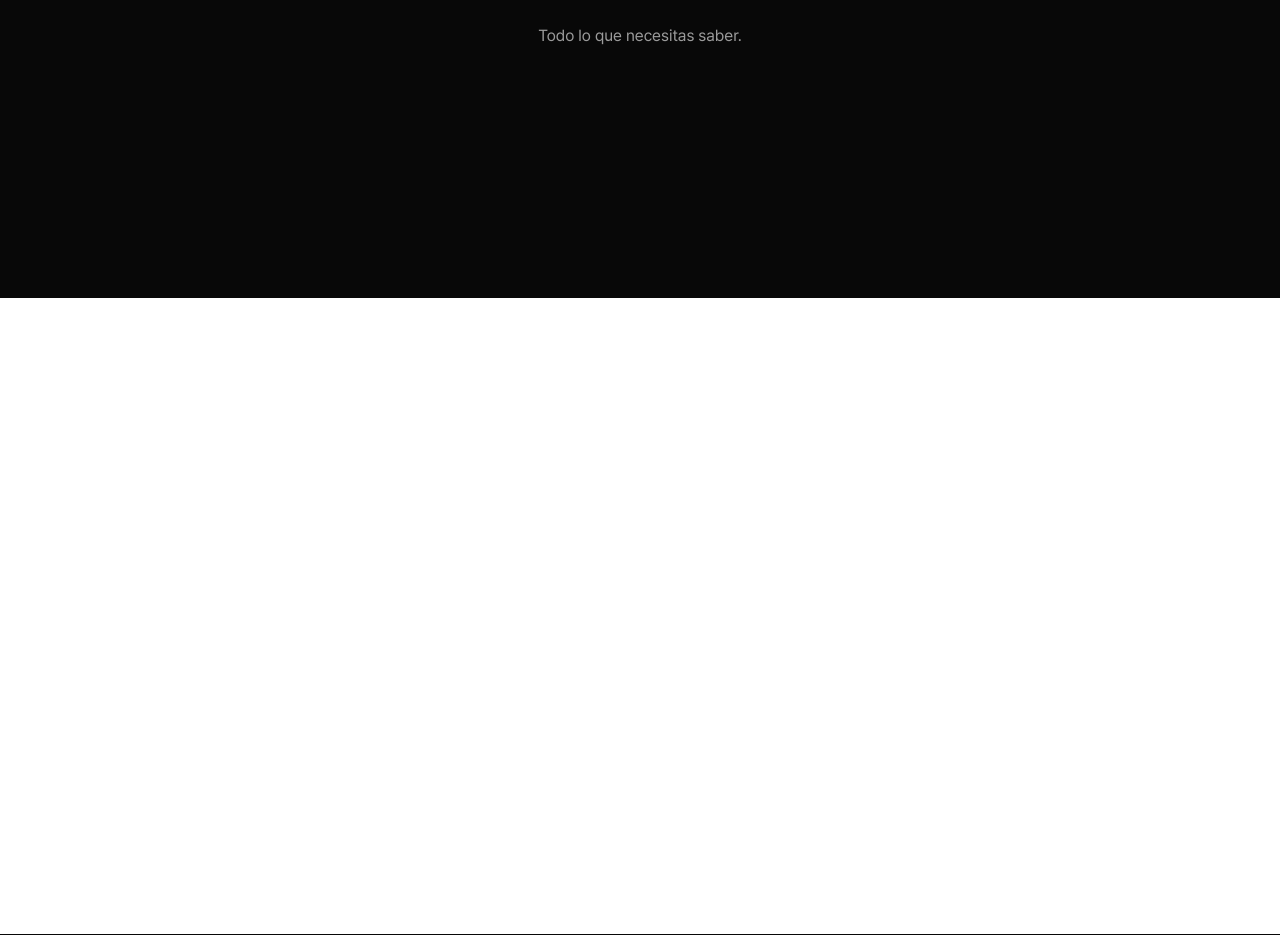
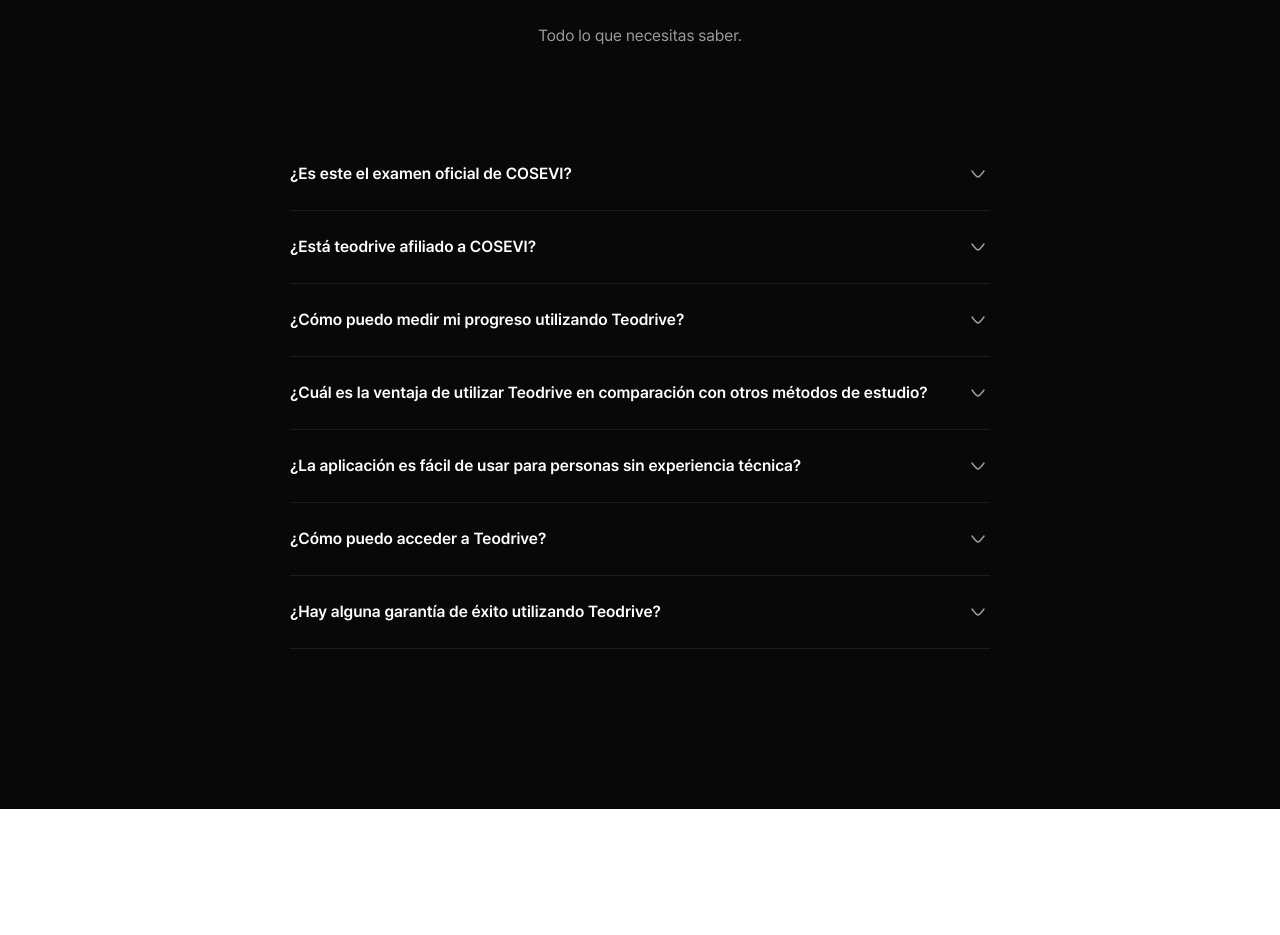
Before and after one commit to gitgunter/teodrive-landing, a React (Vite) app: page / in a window 1280 px wide. Shown: the part 5260-6195 px from the top of the page. Built offline with nearby package versions, Linux system fonts and the light colour scheme.

Commit message:
Added FAQ

```diff
--- a/src/Landing.jsx
+++ b/src/Landing.jsx
@@ -10,6 +10,7 @@
 
 import css from './Landing.module.css'
 import useScrollReset from './hooks/useScrollReset'
+import FAQ from '@components/landing/FAQ/FAQ'
 
 function Landing () {
   const scrollRef = useLocomotiveScroll()
@@ -67,6 +68,7 @@
           title='Preguntas frecuentes'
           description='Todo lo que necesitas saber.'
         />
+        <FAQ />
       </SectionLayout>
       <Footer />
     </main>
--- /dev/null
+++ b/src/components/landing/FAQ/FAQ.jsx
@@ -0,0 +1,45 @@
+/* eslint-disable react-refresh/only-export-components */
+import { useState } from 'react'
+
+import faqConfig from '@config/faqConfig.json'
+
+import css from './FAQ.module.css'
+import Wrap from '@/components/common/Wrap/Wrap'
+import { ArrowDown01 } from '@/assets/icons'
+
+const FAQ = () => {
+  const [activeQuestion, setActiveQuestion] = useState(null)
+
+  const handleOpenQuestion = (id) => {
+    setActiveQuestion((prevId) => (prevId === id ? null : id))
+  }
+
+  return (
+    <div className={css.FAQ}>
+      {faqConfig.map((faq) => (
+        <Question
+          key={faq.id}
+          active={activeQuestion === faq.id}
+          question={faq.question}
+          content={faq.content}
+          onClick={() => handleOpenQuestion(faq.id)}
+        />
+      ))}
+    </div>
+  )
+}
+export default FAQ
+
+const Question = ({ active, question, content, onClick }) => {
+  return (
+    <div onClick={onClick} className={css.Question}>
+      <div className={css.questionHeader}>
+        <h3 className={css.questionTitle}>{question}</h3>
+        <ArrowDown01 className={`${css.dropdownArrow} ${active && css.active}`} />
+      </div>
+      <div className={`${css.questionContentWrapper} ${active && css.active}`}>
+        <div>{content}</div>
+      </div>
+    </div>
+  )
+}
--- /dev/null
+++ b/src/components/landing/FAQ/FAQ.module.css
@@ -0,0 +1,52 @@
+.FAQ {
+  display: flex;
+  flex-direction: column;
+  align-self: center;
+}
+
+.Question {
+  display: flex;
+  flex-direction: column;
+  border-bottom: 1px solid #1b1b1b;
+  width: 700px;
+}
+.Question .questionHeader {
+  cursor: pointer;
+  display: flex;
+  justify-content: space-between;
+  align-items: flex-end;
+  padding: 1.5rem 0;
+  width: 100%;
+}
+.Question .questionHeader .dropdownArrow {
+  color: #9b9b9b;
+  transform: rotate(0);
+  transition: transform 200ms ease-out;
+}
+.Question .questionHeader .dropdownArrow.active {
+  transform: rotate(-180deg);
+}
+.Question .questionTitle {
+  -webkit-user-select: none;
+     -moz-user-select: none;
+          user-select: none;
+  background-color: #080808;
+  color: #fff;
+  font-size: 1rem;
+  font-weight: 600;
+  line-height: 1.5rem;
+}
+
+.questionContentWrapper {
+  display: grid;
+  grid-template-rows: 0fr;
+  transition: grid-template-rows 500ms cubic-bezier(0.22, 1, 0.36, 1);
+}
+.questionContentWrapper.active {
+  grid-template-rows: 1fr;
+  padding-bottom: 1.5rem;
+}
+
+.questionContentWrapper > div {
+  overflow: hidden;
+}
--- /dev/null
+++ b/src/components/landing/FAQ/FAQ.module.scss
@@ -0,0 +1,77 @@
+.FAQ {
+  display: flex;
+  flex-direction: column;
+  align-self: center;
+}
+
+.Question {
+  display: flex;
+  flex-direction: column;
+  border-bottom: 1px solid #1b1b1b;
+  width: 700px;
+
+  .questionHeader {
+    cursor: pointer;
+    display: flex;
+    justify-content: space-between;
+    align-items: flex-end;
+    padding: 1.5rem 0;
+    width: 100%;
+
+    .dropdownArrow {
+      color: #9b9b9b;
+      transform: rotate(0);
+      transition: transform 200ms ease-out;
+
+      &.active {
+        transform: rotate(-180deg);
+      }
+    }
+  }
+
+  .questionTitle {
+    user-select: none;
+    background-color: #080808;
+    color: #fff;
+    font-size: 1rem;
+    font-weight: 600;
+    line-height: 1.5rem;
+  }
+}
+
+.questionContentWrapper {
+  display: grid;
+  grid-template-rows: 0fr;
+  transition: grid-template-rows 500ms cubic-bezier(0.22, 1, 0.36, 1);
+
+  &.active {
+    grid-template-rows: 1fr;
+    padding-bottom: 1.5rem;
+  }
+}
+
+.questionContentWrapper > div {
+  overflow: hidden;
+}
+
+// .questionContentWrapper {
+//   display: grid;
+//   grid-template-rows: 0fr;
+//   transition: grid-template-rows 500ms;
+
+//   .wrapper {
+//     overflow: hidden;
+//   }
+
+//   &.active {
+//     grid-template-rows: 1fr;
+//   }
+
+//   .content {
+//     display: none;
+//     color: #f5f5f5;
+//     font-size: 1rem;
+//     font-weight: 400;
+//     line-height: 1.5rem;
+//   }
+// }
--- /dev/null
+++ b/src/config/faqConfig.json
@@ -0,0 +1,37 @@
+[
+  {
+    "id": 1,
+    "question": "¿Es este el examen oficial de COSEVI?",
+    "content": "Aunque los exámenes ofrecidos en la plataforma no son los oficiales de COSEVI, la plataforma ofrece una excelente manera de practicar y prepararse para la prueba real con preguntas y formato similares. Es una herramienta valiosa e imprescindible para aquellos que desean prepararse adecuadamente."
+  },
+  {
+    "id": 2,
+    "question": "¿Está teodrive afiliado a COSEVI?",
+    "content": "Nuestra plataforma opera de manera independiente tanto de COVISE como de cualquier otra organización gubernamental costarricense. Nuestra plataforma tiene un enfoque educativo y está diseñada para ayudarte en la preparación de tu examen teórico de manejo."
+  },
+  {
+    "id": 3,
+    "question": "¿Cómo puedo medir mi progreso utilizando Teodrive?",
+    "content": "Teodrive te permite medir tu progreso a través de funciones que registran tus resultados en los exámenes y te muestran tu mejora a lo largo del tiempo. Esto te ayudará a tener una visión clara de tus fortalezas y áreas de mejora."
+  },
+  {
+    "id": 4,
+    "question": "¿Cuál es la ventaja de utilizar Teodrive en comparación con otros métodos de estudio?",
+    "content": "Teodrive ofrece un servicio de estudio completo y personalizado, con una amplia base de datos de preguntas actualizadas y la posibilidad de crear exámenes adaptados a tus necesidades. Además, su interfaz moderna y la flexibilidad de estudiar en cualquier momento y lugar lo hacen destacar."
+  },
+  {
+    "id": 5,
+    "question": "¿La aplicación es fácil de usar para personas sin experiencia técnica?",
+    "content": "Sí, Teodrive ha sido diseñado con una interfaz intuitiva y fácil de usar. La navegación por la aplicación es sencilla y sin complicaciones, lo que la hace accesible para usuarios de todos los niveles de experiencia técnica."
+  },
+  {
+    "id": 6,
+    "question": "¿Cómo puedo acceder a Teodrive?",
+    "content": "Puedes acceder a Teodrive a través de su aplicación web desde cualquier dispositivo con conexión a Internet."
+  },
+  {
+    "id": 8,
+    "question": "¿Hay alguna garantía de éxito utilizando Teodrive?",
+    "content": "Si bien Teodrive te brinda las herramientas y recursos necesarios para prepararte para las pruebas teóricas de manejo, el éxito final depende de tu dedicación, práctica y cumplimiento de los requisitos establecidos por las autoridades correspondientes."
+  }
+]
```
